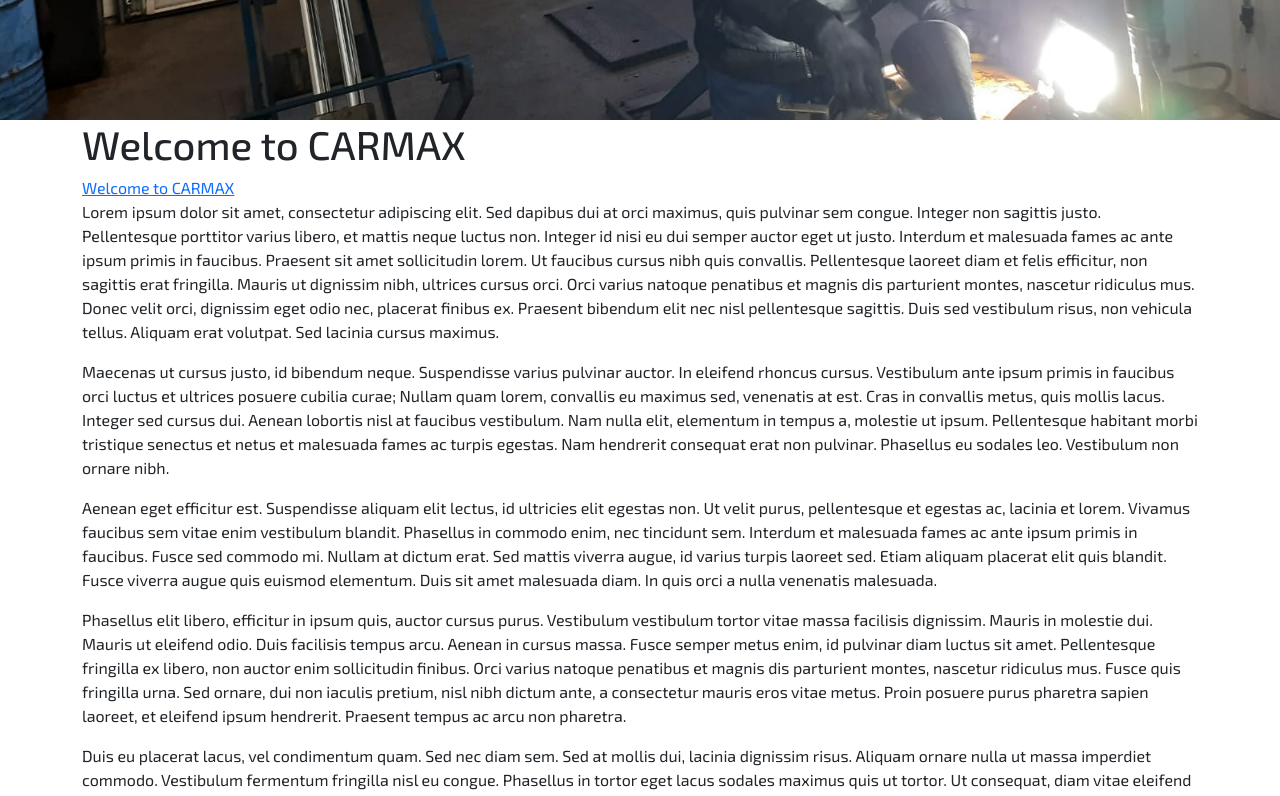
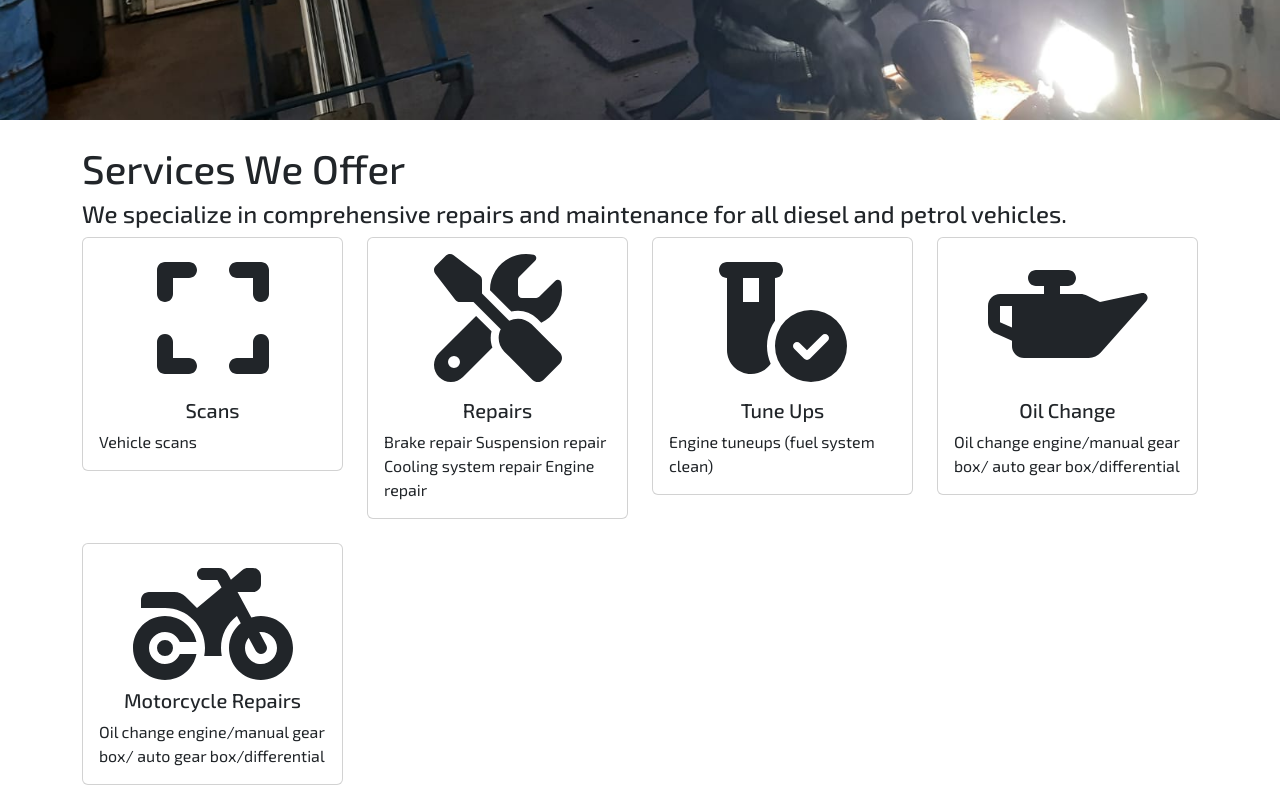
Before and after one commit to lalankeba/carmax-app, a Next.js app: page /en in a window 1280 px wide. Shown: the part 680-1476 px from the top of the page. Built offline with nearby package versions, Linux system fonts and the light colour scheme.

Commit message:
adding services section

```diff
--- a/app/[locale]/globals.scss
+++ b/app/[locale]/globals.scss
@@ -10,6 +10,8 @@
 html, body {
   max-width: 100vw;
   overflow-x: hidden;
+  scroll-behavior: smooth;
+  scroll-padding-top: var(--navigation-bar-height);
 }
 
 .app {
@@ -27,4 +29,5 @@
     min-height: 3.5rem;
     background-color: aliceblue;
   }
+
 }
--- a/app/[locale]/page.tsx
+++ b/app/[locale]/page.tsx
@@ -1,5 +1,5 @@
+import ServicesContainer from "@/components/services-container";
 import SwiperContainer from "@/components/swiper-container";
-import { Link } from "@/i18n/routing";
 import { useTranslations } from "next-intl";
 import { Col, Container, Row } from "react-bootstrap";
 
@@ -10,12 +10,12 @@
     <>
       <div>
         <SwiperContainer />
+        <ServicesContainer />
 
         <Container fluid="md">
           <Row>
             <Col>
               <h1>{t('title')}</h1>
-              <Link href="#services">{t('title')}</Link>
             </Col>
           </Row>
 
@@ -27,10 +27,6 @@
             <p>Phasellus elit libero, efficitur in ipsum quis, auctor cursus purus. Vestibulum vestibulum tortor vitae massa facilisis dignissim. Mauris in molestie dui. Mauris ut eleifend odio. Duis facilisis tempus arcu. Aenean in cursus massa. Fusce semper metus enim, id pulvinar diam luctus sit amet. Pellentesque fringilla ex libero, non auctor enim sollicitudin finibus. Orci varius natoque penatibus et magnis dis parturient montes, nascetur ridiculus mus. Fusce quis fringilla urna. Sed ornare, dui non iaculis pretium, nisl nibh dictum ante, a consectetur mauris eros vitae metus. Proin posuere purus pharetra sapien laoreet, et eleifend ipsum hendrerit. Praesent tempus ac arcu non pharetra.</p>
             <p>Duis eu placerat lacus, vel condimentum quam. Sed nec diam sem. Sed at mollis dui, lacinia dignissim risus. Aliquam ornare nulla ut massa imperdiet commodo. Vestibulum fermentum fringilla nisl eu congue. Phasellus in tortor eget lacus sodales maximus quis ut tortor. Ut consequat, diam vitae eleifend congue, metus lorem dictum sem, ut dapibus ex quam ornare est. Fusce pharetra efficitur sem ac congue. Phasellus ut purus erat. Ut a lacus lectus.</p>
             <p>Suspendisse vulputate ultrices rhoncus. Sed mattis, augue id pharetra auctor, metus urna sollicitudin sapien, nec vulputate lacus dui eget nisi. Class aptent taciti sociosqu ad litora torquent per conubia nostra, per inceptos himenaeos. Donec tempus nulla leo. Nullam eleifend purus eu sem scelerisque, finibus egestas velit placerat. Cras nisi eros, vehicula vitae arcu ut, volutpat porttitor lectus. Donec nec arcu arcu. In tortor quam, rhoncus vel tortor nec, vehicula tristique sem. Vestibulum tincidunt convallis feugiat. Mauris commodo dapibus magna, varius pellentesque turpis sagittis eu.</p>
-            <p>Curabitur non ante non lacus mattis egestas. Praesent iaculis est nisl, volutpat sollicitudin arcu placerat nec. Donec mi magna, rutrum et metus ac, efficitur dictum orci. Suspendisse in auctor dolor. Donec vestibulum nunc ipsum, ac imperdiet tellus congue sed. Suspendisse venenatis ex elit, sit amet dapibus ante eleifend sit amet. Aliquam laoreet metus at ex semper laoreet. Pellentesque ligula nisl, luctus in vehicula sit amet, commodo sit amet felis. Duis condimentum tincidunt faucibus. Orci varius natoque penatibus et magnis dis parturient montes, nascetur ridiculus mus. Cras tincidunt felis non risus dapibus, vel viverra eros consectetur. Quisque in nisl eu ipsum ultricies porta. Ut sed euismod nisi. Donec vitae massa magna.</p>
-            <p>Phasellus vel mattis urna. Donec aliquet vestibulum lacinia. Suspendisse elementum nulla non urna dignissim eleifend. Sed ut ligula venenatis, malesuada neque eget, pulvinar dolor. Curabitur in pellentesque nisl. Curabitur vel libero a nisl semper vehicula a ac turpis. Nulla at tellus sagittis, auctor mi non, hendrerit dolor. Mauris luctus tellus pulvinar lacus iaculis hendrerit. Maecenas sed luctus velit, vel consequat est. Nullam nisi odio, lacinia sed ultricies tempus, fermentum id justo. Nunc purus risus, mollis nec blandit a, interdum id mi. Vestibulum lobortis eros massa, vel mattis velit aliquam sollicitudin. Nunc condimentum risus non ornare blandit. Nunc felis justo, molestie eget ultricies id, viverra in sapien.</p>
-            <p>Etiam in magna ut nulla porttitor condimentum vel et mauris. Fusce id tincidunt ante, a vulputate neque. Donec eget purus nulla. Aenean tempor facilisis erat eget ullamcorper. Nunc et tortor ut felis congue aliquet. Praesent sit amet venenatis sapien. Sed nec leo tellus. Donec vel lectus dictum, vulputate orci quis, finibus enim. Vestibulum a tellus at libero blandit placerat vel eu justo. Ut suscipit nec felis eu posuere. In eget lacus gravida turpis mattis fringilla vitae non tellus.</p>
-            <p>Nulla facilisi. Cras malesuada ac justo a laoreet. Suspendisse hendrerit suscipit lorem id semper. Integer ante lectus, porta sed enim non, ornare tempor erat. Nulla venenatis risus maximus, finibus arcu nec, facilisis orci. Fusce tristique eros quis turpis semper, nec bibendum odio mollis. Aliquam vitae efficitur nunc. Nulla dapibus justo eget velit accumsan tempor.</p>
             </Col>
           </Row>
         </Container>
--- a/components/navigation-bar.tsx
+++ b/components/navigation-bar.tsx
@@ -1,7 +1,7 @@
 "use client";
 import { useTranslations } from "next-intl";
 import { Container, Nav, Navbar, NavDropdown } from "react-bootstrap";
-import { Link, usePathname, useRouter } from '@/i18n/routing';
+import { usePathname, useRouter } from '@/i18n/routing';
 import Image from "next/image";
 import "./navigation-bar.scss";
 
@@ -15,11 +15,11 @@
   }
 
   const navLinks = [
-    { title: t('services'), path: '/services'},
-    { title: t('location'), path: '/location'},
-    { title: t('gallery'), path: '/gallery'},
-    { title: t('reviews'), path: '/reviews'},
-    { title: t('contact'), path: '/contact'},
+    { title: t('services'), path: '#services'},
+    { title: t('location'), path: '#location'},
+    { title: t('gallery'), path: '#gallery'},
+    { title: t('reviews'), path: '#reviews'},
+    { title: t('contact'), path: '#contact'},
   ];
 
   return (
@@ -40,7 +40,7 @@
           <Navbar.Collapse id="basic-navbar-nav">
             <Nav className="me-auto">
               {navLinks.map((navLink) => (
-                <Nav.Link key={navLink.title} as={Link} href={navLink.path} active={pathname.endsWith(navLink.path)}>
+                <Nav.Link key={navLink.title} href={navLink.path} active={pathname.endsWith(navLink.path)}>
                   {navLink.title}
                 </Nav.Link>
               ))}
--- /dev/null
+++ b/components/services-container.tsx
@@ -0,0 +1,96 @@
+"use client";
+import { FontAwesomeIcon } from "@fortawesome/react-fontawesome";
+import { faExpand, faScrewdriverWrench, faVialCircleCheck, faOilCan, faMotorcycle } from '@fortawesome/free-solid-svg-icons';
+import { useTranslations } from "next-intl";
+import { Card, Col, Container, Row } from "react-bootstrap";
+
+const ServicesContainer: React.FC = () => {
+  const t = useTranslations('components.ServicesContainer');
+
+  return (
+    <>
+      <section id="services" className="services">
+        <Container fluid="md" className="py-4">
+          <Row className="g-4">
+            <Col>
+              <h1>{t('title')}</h1>
+              <h4>{t('subTitle')}</h4>
+            </Col>
+          </Row>
+          <Row lg={4} md={3} sm={2} xs={1} className="g-4">
+            <Col>
+              <Card>
+                <Card.Body>
+                  <div className="d-flex flex-column align-items-center">
+                    <FontAwesomeIcon icon={faExpand} size="8x" className="mb-3" />
+                    <Card.Title className="text-center">Scans</Card.Title>
+                  </div>
+                  <Card.Text>
+                    Vehicle scans
+                  </Card.Text>
+                </Card.Body>
+              </Card>
+            </Col>
+            <Col>
+              <Card>
+                <Card.Body>
+                  <div className="d-flex flex-column align-items-center">
+                    <FontAwesomeIcon icon={faScrewdriverWrench} size="8x" className="mb-3" />
+                    <Card.Title className="text-center">Repairs</Card.Title>
+                  </div>
+                  <Card.Text>
+                    Brake repair
+                    Suspension repair
+                    Cooling system repair
+                    Engine repair
+                  </Card.Text>
+                </Card.Body>
+              </Card>
+            </Col>
+            <Col>
+              <Card>
+                <Card.Body>
+                  <div className="d-flex flex-column align-items-center">
+                    <FontAwesomeIcon icon={faVialCircleCheck} size="8x" className="mb-3" />
+                    <Card.Title className="text-center">Tune Ups</Card.Title>
+                  </div>
+                  <Card.Text>
+                    Engine tuneups (fuel system clean)
+                  </Card.Text>
+                </Card.Body>
+              </Card>
+            </Col>
+            <Col>
+              <Card>
+                <Card.Body>
+                  <div className="d-flex flex-column align-items-center">
+                    <FontAwesomeIcon icon={faOilCan} size="8x" className="mb-3" />
+                    <Card.Title className="text-center">Oil Change</Card.Title>
+                  </div>
+                  <Card.Text>
+                    Oil change engine/manual gear box/ auto gear box/differential
+                  </Card.Text>
+                </Card.Body>
+              </Card>
+            </Col>
+            <Col>
+              <Card>
+                <Card.Body>
+                  <div className="d-flex flex-column align-items-center">
+                    <FontAwesomeIcon icon={faMotorcycle} size="8x" />
+                    <Card.Title className="text-center">Motorcycle Repairs</Card.Title>
+                  </div>
+                  <Card.Text>
+                    Oil change engine/manual gear box/ auto gear box/differential
+                  </Card.Text>
+                </Card.Body>
+              </Card>
+            </Col>
+          </Row>
+        </Container>
+      </section>
+    </>
+  );
+}
+
+export default ServicesContainer;
--- a/messages/en.json
+++ b/messages/en.json
@@ -35,6 +35,10 @@
         "subTitle": "Expert repairs with attention to every detail."
       }
     },
+    "ServicesContainer": {
+      "title": "Services We Offer",
+      "subTitle": "We specialize in comprehensive repairs and maintenance for all diesel and petrol vehicles."
+    },
     "FooterBar": {
       "title": "\u00A9 {currentYear} CARMAX Auto Repair, all rights reserved.",
       "craft": "Crafted by Lalanke Athauda"
--- a/messages/fi.json
+++ b/messages/fi.json
@@ -35,6 +35,10 @@
         "subTitle": "Asiantuntevat korjaukset huomioiden kaikki yksityiskohdat"
       }
     },
+    "ServicesContainer": {
+      "title": "Palvelut tarjoamme",
+      "subTitle": "Olemme erikoistuneet kaikkien diesel- ja bensiinikäyttöisten ajoneuvojen kokonaisvaltaiseen korjaukseen ja huoltoon."
+    },
     "FooterBar": {
       "title": "\u00A9 {currentYear} CARMAX Auto Repair, kaikki oikeudet pidätetään.",
       "craft": "Valmistaja Lalanke Athauda"
--- a/package.json
+++ b/package.json
@@ -9,6 +9,11 @@
     "lint": "next lint"
   },
   "dependencies": {
+    "@fortawesome/fontawesome-svg-core": "^6.6.0",
+    "@fortawesome/free-brands-svg-icons": "^6.6.0",
+    "@fortawesome/free-regular-svg-icons": "^6.6.0",
+    "@fortawesome/free-solid-svg-icons": "^6.6.0",
+    "@fortawesome/react-fontawesome": "^0.2.2",
     "bootstrap": "^5.3.3",
     "bootstrap-icons": "^1.11.3",
     "next": "14.2.15",
```
Also changed, not shown: 1 other file (tests, documents, lock files or other folders).
